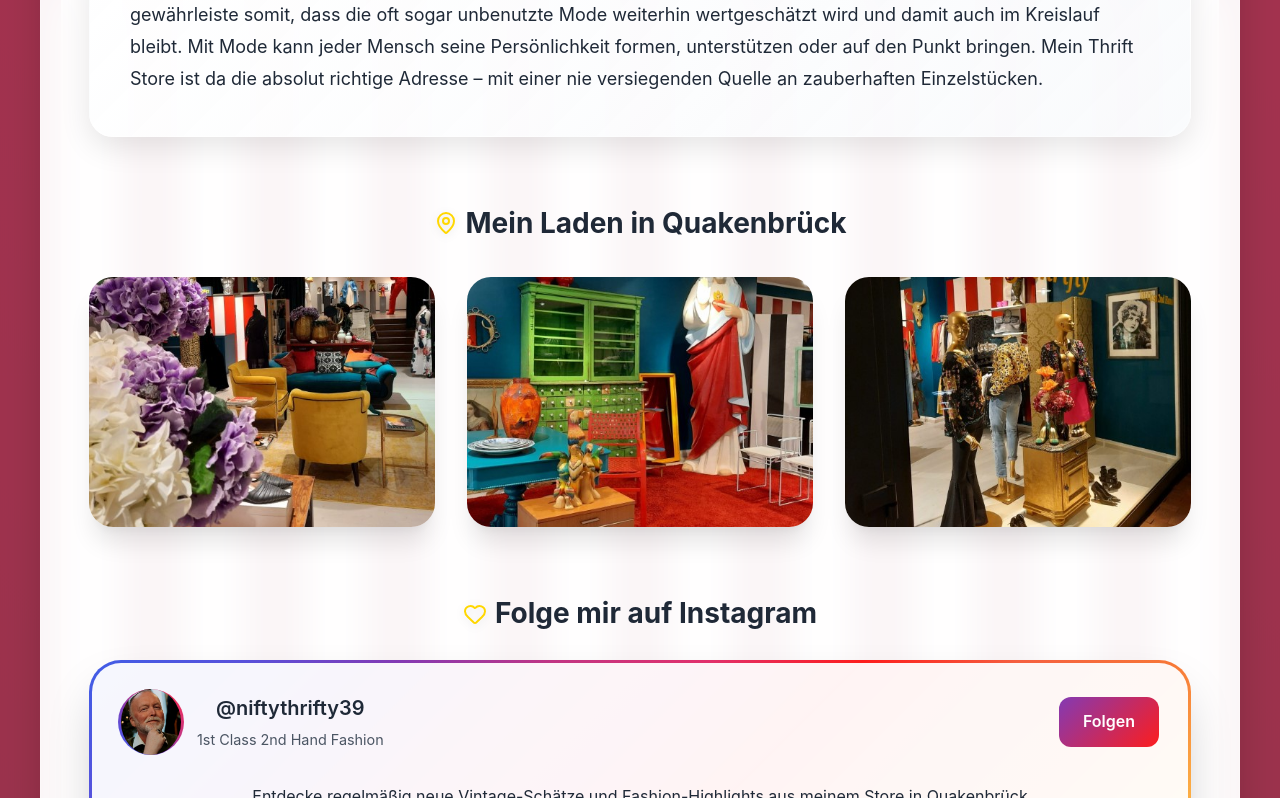
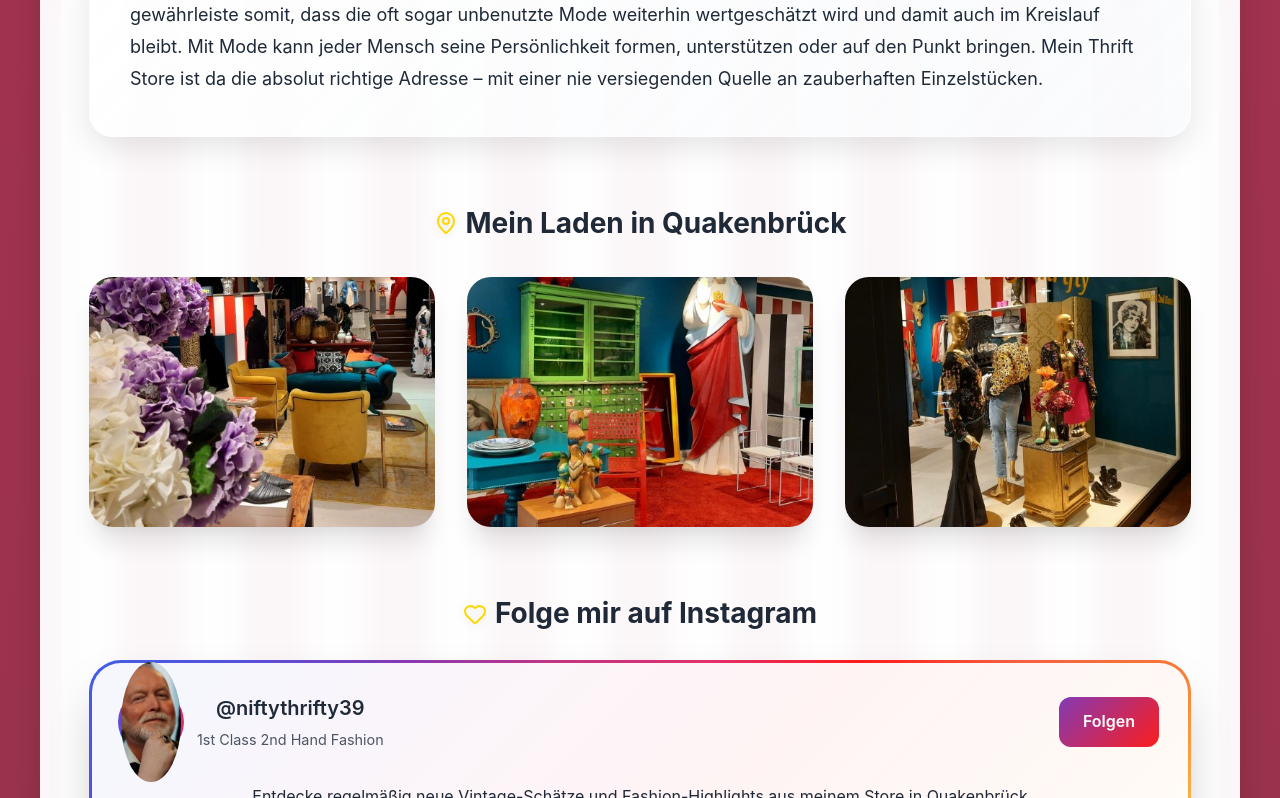
Before and after one commit to arthousetom/niftythrifty, a React (Vite) app: page / in a window 1280 px wide. Shown: the part 1712-2510 px from the top of the page. Built offline with nearby package versions, Linux system fonts and the light colour scheme.

Commit message:
Update App.css

```diff
--- a/src/App.css
+++ b/src/App.css
@@ -417,6 +417,10 @@
   object-fit: cover;
   position: relative;
   z-index: 1;
+  width: 120px;
+  height: 120px;
+  border-radius: 50%;           /* 👈 WICHTIG: Macht den Kreis! */
+  object-fit: cover;
 }
 
 .avatar-image:hover {
@@ -502,6 +506,8 @@
     width: 120px;
     height: 120px;
     align-self: center;
+    border-radius: 50%;           /* 👈 WICHTIG: Macht den Kreis! */
+    object-fit: cover;
   }
 
   .address-info {
```
